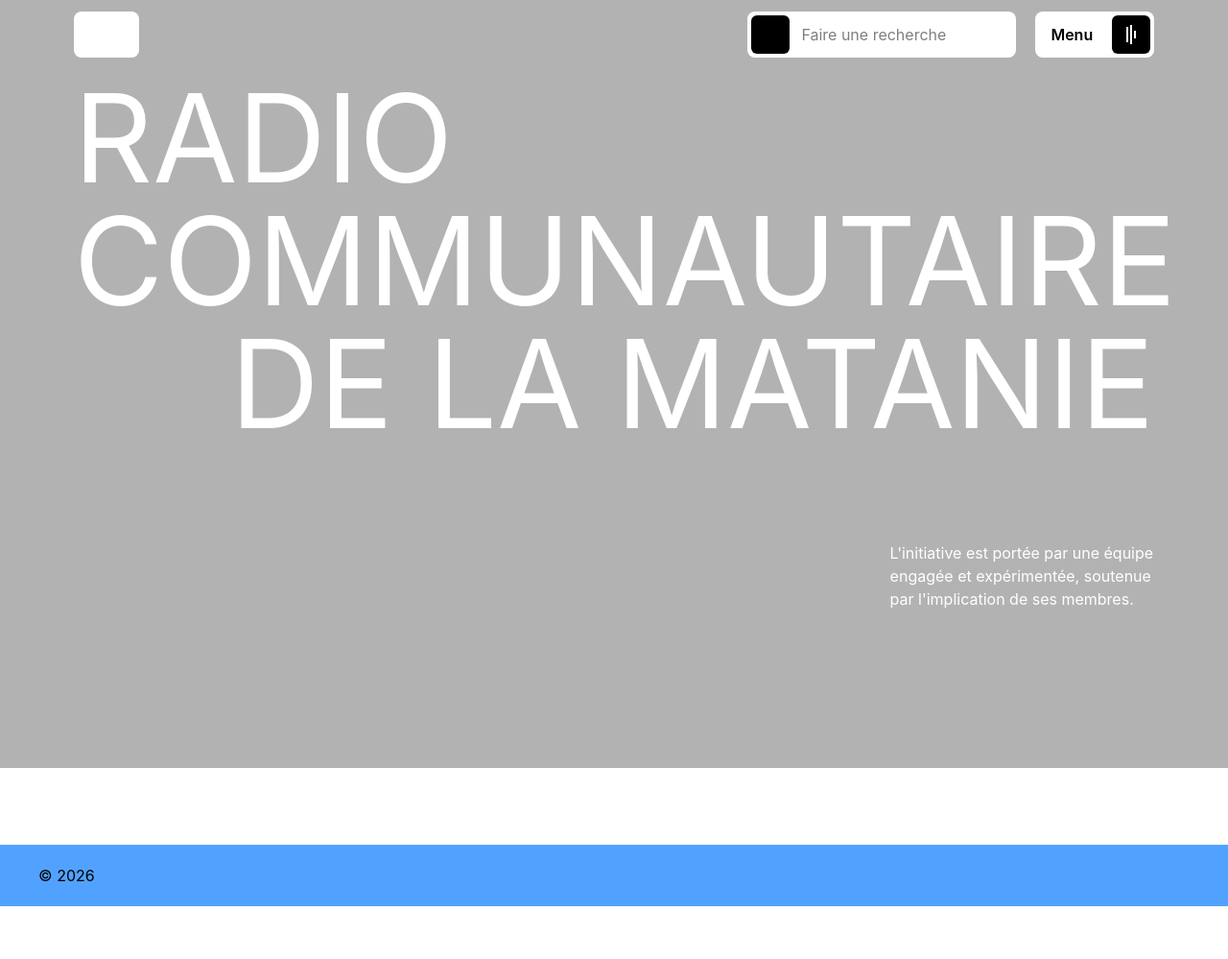
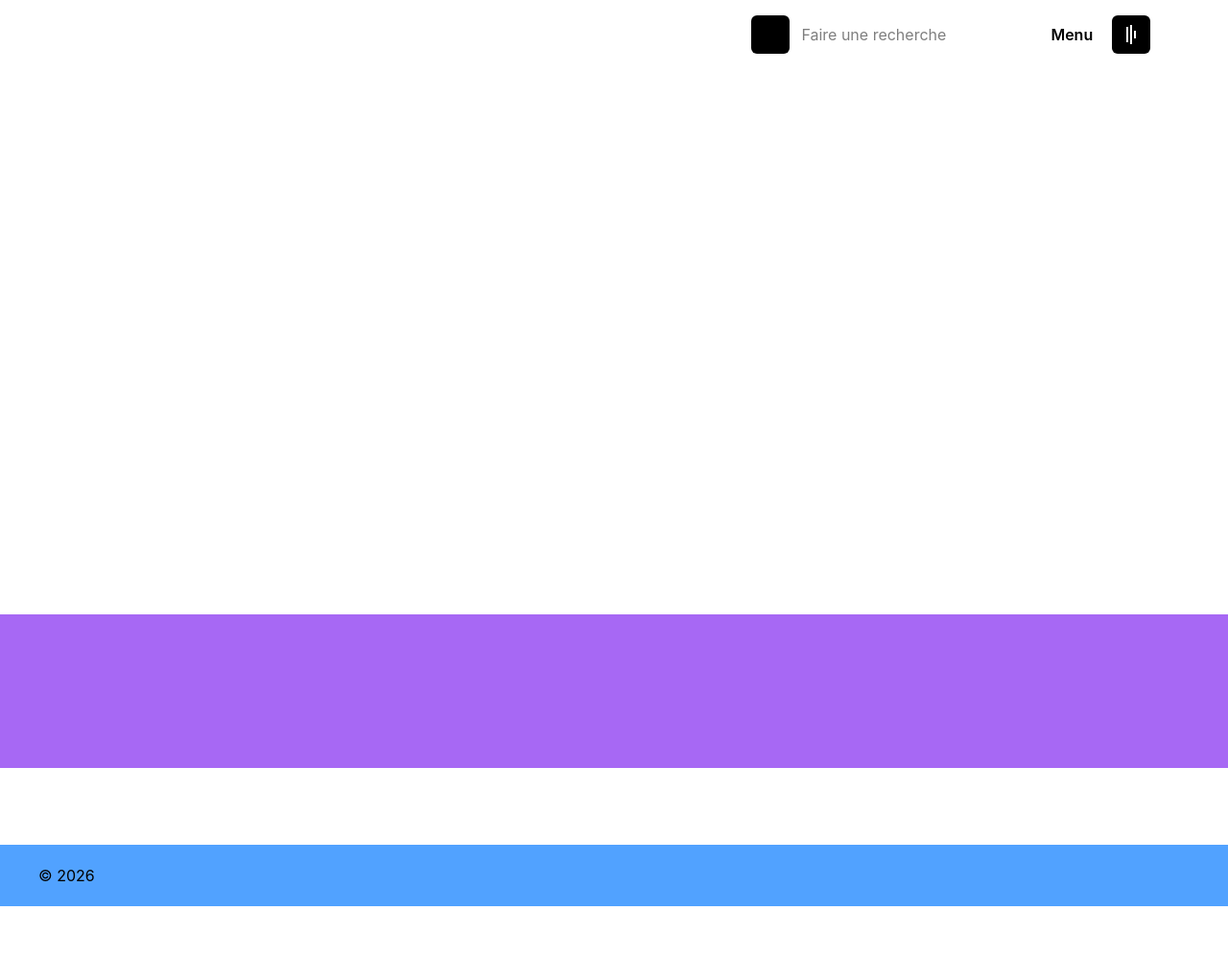
Before and after one commit to LeoLFr/wd_radio, a WordPress theme: template front-page.php in a window 1280 px wide. Shown: the top 999 px of the page at 96% size. Run offline with PHP 8.4 and a stand-in for WordPress, Linux system fonts and the light colour scheme; the site name, menu and one post (Sample post) are stand-ins, and other content is empty.

Commit message:
ok antho

```diff
--- a/front-page.php
+++ b/front-page.php
@@ -10,11 +10,12 @@ $images = [
     $carrousel["image_4"] ?? null,
     $carrousel["image_5"] ?? null,
 ];
+
 ?>
 
 <section class="relative w-full h-[70vh] overflow-hidden">
 
-    <div class="absolute inset-0 overflow-hidden h-800">
+    <div class="absolute inset-0 overflow-hidden h-800 brightness-70">
 
         <?php foreach ($images as $image): ?>
             <?php if ($image): ?>
@@ -28,7 +29,7 @@ $images = [
 
     </div>
 
-    <div class="absolute inset-0 bg-black/30 z-10 overflow-hidden"></div>
+
 
     <div class="relative z-20 h-[70vh] flex flex-col container mt-[10vh] mix-blend-difference">
 
@@ -57,4 +58,18 @@ $images = [
 
 </section>
 
+<?php
+$nosfrequences = get_field("nos-frequences");
+
+$title_frequences = $nosfrequences["title-frequences"] ?? "";
+$num_frequences = $nosfrequences["num-frequences"] ?? "";
+?>
+
+<section class="bg-(--color-purple) text-white">
+    <div class="p-20">
+        <h3 class="text-3xl font-bold"><?php echo esc_html($title_frequences); ?></h3>
+        <p><?php echo esc_html($num_frequences); ?></p>
+    </div>
+</section>
+
 <?php get_footer(); ?>
--- a/style.css
+++ b/style.css
@@ -8,6 +8,8 @@
       "Segoe UI Symbol", "Noto Color Emoji";
     --font-mono: ui-monospace, SFMono-Regular, Menlo, Monaco, Consolas, "Liberation Mono",
       "Courier New", monospace;
+    --color-red-600: oklch(57.7% 0.245 27.325);
+    --color-orange-500: oklch(70.5% 0.213 47.604);
     --color-blue-400: oklch(70.7% 0.165 254.624);
     --color-black: #000;
     --color-white: #fff;
@@ -16,6 +18,8 @@
     --text-xl--line-height: calc(1.75 / 1.25);
     --text-2xl: 1.5rem;
     --text-2xl--line-height: calc(2 / 1.5);
+    --text-3xl: 1.875rem;
+    --text-3xl--line-height: calc(2.25 / 1.875);
     --text-5xl: 3rem;
     --text-5xl--line-height: 1;
     --text-7xl: 4.5rem;
@@ -28,6 +32,8 @@
     --radius-lg: 0.5rem;
     --default-font-family: var(--font-sans);
     --default-mono-font-family: var(--font-mono);
+    --color-purple: var(--Purple);
+    --color-orange: var(--Orange);
   }
 }
 @layer base {
@@ -248,6 +254,9 @@
       max-width: 96rem;
     }
   }
+  .m-50 {
+    margin: calc(var(--spacing) * 50);
+  }
   .mt-5 {
     margin-top: calc(var(--spacing) * 5);
   }
@@ -268,6 +277,9 @@
   }
   .mb-2 {
     margin-bottom: calc(var(--spacing) * 2);
+  }
+  .mb-5 {
+    margin-bottom: calc(var(--spacing) * 5);
   }
   .ml-3 {
     margin-left: calc(var(--spacing) * 3);
@@ -380,6 +392,9 @@
   .resize {
     resize: both;
   }
+  .grid-cols-1 {
+    grid-template-columns: repeat(1, minmax(0, 1fr));
+  }
   .grid-cols-4 {
     grid-template-columns: repeat(4, minmax(0, 1fr));
   }
@@ -422,6 +437,9 @@
   .gap-5 {
     gap: calc(var(--spacing) * 5);
   }
+  .gap-10 {
+    gap: calc(var(--spacing) * 10);
+  }
   .overflow-hidden {
     overflow: hidden;
   }
@@ -435,6 +453,12 @@
     border-style: var(--tw-border-style);
     border-width: 1px;
   }
+  .bg-\(--color-orange\) {
+    background-color: var(--color-orange);
+  }
+  .bg-\(--color-purple\) {
+    background-color: var(--color-purple);
+  }
   .bg-black {
     background-color: var(--color-black);
   }
@@ -444,17 +468,29 @@
       background-color: color-mix(in oklab, var(--color-black) 30%, transparent);
     }
   }
+  .bg-black\/100 {
+    background-color: var(--color-black);
+  }
   .bg-blue-400 {
     background-color: var(--color-blue-400);
   }
   .bg-purple {
     background-color: var(--Purple);
   }
+  .bg-red-600 {
+    background-color: var(--color-red-600);
+  }
   .bg-white {
     background-color: var(--color-white);
   }
   .object-cover {
     object-fit: cover;
+  }
+  .p-20 {
+    padding: calc(var(--spacing) * 20);
+  }
+  .p-50 {
+    padding: calc(var(--spacing) * 50);
   }
   .px-1 {
     padding-inline: var(--spacing);
@@ -478,6 +514,10 @@
     font-size: var(--text-2xl);
     line-height: var(--tw-leading, var(--text-2xl--line-height));
   }
+  .text-3xl {
+    font-size: var(--text-3xl);
+    line-height: var(--tw-leading, var(--text-3xl--line-height));
+  }
   .text-5xl {
     font-size: var(--text-5xl);
     line-height: var(--tw-leading, var(--text-5xl--line-height));
@@ -500,6 +540,9 @@
   }
   .text-black {
     color: var(--color-black);
+  }
+  .text-orange-500 {
+    color: var(--color-orange-500);
   }
   .text-white {
     color: var(--color-white);
@@ -534,6 +577,21 @@
   .outline {
     outline-style: var(--tw-outline-style);
     outline-width: 1px;
+  }
+  .brightness-0 {
+    --tw-brightness: brightness(0%);
+    filter: var(--tw-blur, ) var(--tw-brightness, ) var(--tw-contrast, ) var(--tw-grayscale, ) var(--tw-hue-rotate, ) var(--tw-invert, ) var(--tw-saturate, ) var(--tw-sepia, ) var(--tw-drop-shadow, );
+  }
+  .brightness-50 {
+    --tw-brightness: brightness(50%);
+    filter: var(--tw-blur, ) var(--tw-brightness, ) var(--tw-contrast, ) var(--tw-grayscale, ) var(--tw-hue-rotate, ) var(--tw-invert, ) var(--tw-saturate, ) var(--tw-sepia, ) var(--tw-drop-shadow, );
+  }
+  .brightness-70 {
+    --tw-brightness: brightness(70%);
+    filter: var(--tw-blur, ) var(--tw-brightness, ) var(--tw-contrast, ) var(--tw-grayscale, ) var(--tw-hue-rotate, ) var(--tw-invert, ) var(--tw-saturate, ) var(--tw-sepia, ) var(--tw-drop-shadow, );
+  }
+  .filter {
+    filter: var(--tw-blur, ) var(--tw-brightness, ) var(--tw-contrast, ) var(--tw-grayscale, ) var(--tw-hue-rotate, ) var(--tw-invert, ) var(--tw-saturate, ) var(--tw-sepia, ) var(--tw-drop-shadow, );
   }
   @media (width >= 40rem) {
     .sm\:mt-20 {
@@ -574,17 +632,28 @@
     .lg\:col-start-4 {
       grid-column-start: 4;
     }
+    .lg\:h-\[70vh\] {
+      height: 70vh;
+    }
     .lg\:grid-cols-4 {
       grid-template-columns: repeat(4, minmax(0, 1fr));
     }
   }
   @media (width >= 80rem) {
+    .xl\:h-\[70vh\] {
+      height: 70vh;
+    }
     .xl\:h-\[80vh\] {
       height: 80vh;
     }
     .xl\:text-9xl {
       font-size: var(--text-9xl);
       line-height: var(--tw-leading, var(--text-9xl--line-height));
+    }
+  }
+  @media (width >= 96rem) {
+    .\32 xl\:h-\[70vh\] {
+      height: 70vh;
     }
   }
 }
@@ -658,6 +727,59 @@ html {
   inherits: false;
   initial-value: solid;
 }
+@property --tw-blur {
+  syntax: "*";
+  inherits: false;
+}
+@property --tw-brightness {
+  syntax: "*";
+  inherits: false;
+}
+@property --tw-contrast {
+  syntax: "*";
+  inherits: false;
+}
+@property --tw-grayscale {
+  syntax: "*";
+  inherits: false;
+}
+@property --tw-hue-rotate {
+  syntax: "*";
+  inherits: false;
+}
+@property --tw-invert {
+  syntax: "*";
+  inherits: false;
+}
+@property --tw-opacity {
+  syntax: "*";
+  inherits: false;
+}
+@property --tw-saturate {
+  syntax: "*";
+  inherits: false;
+}
+@property --tw-sepia {
+  syntax: "*";
+  inherits: false;
+}
+@property --tw-drop-shadow {
+  syntax: "*";
+  inherits: false;
+}
+@property --tw-drop-shadow-color {
+  syntax: "*";
+  inherits: false;
+}
+@property --tw-drop-shadow-alpha {
+  syntax: "<percentage>";
+  inherits: false;
+  initial-value: 100%;
+}
+@property --tw-drop-shadow-size {
+  syntax: "*";
+  inherits: false;
+}
 @layer properties {
   @supports ((-webkit-hyphens: none) and (not (margin-trim: block))) or ((-moz-orient: inline) and (not (color:rgb(from red r g b)))) {
     *, ::before, ::after, ::backdrop {
@@ -670,6 +792,19 @@ html {
       --tw-border-style: solid;
       --tw-font-weight: initial;
       --tw-outline-style: solid;
+      --tw-blur: initial;
+      --tw-brightness: initial;
+      --tw-contrast: initial;
+      --tw-grayscale: initial;
+      --tw-hue-rotate: initial;
+      --tw-invert: initial;
+      --tw-opacity: initial;
+      --tw-saturate: initial;
+      --tw-sepia: initial;
+      --tw-drop-shadow: initial;
+      --tw-drop-shadow-color: initial;
+      --tw-drop-shadow-alpha: 100%;
+      --tw-drop-shadow-size: initial;
     }
   }
 }
```
